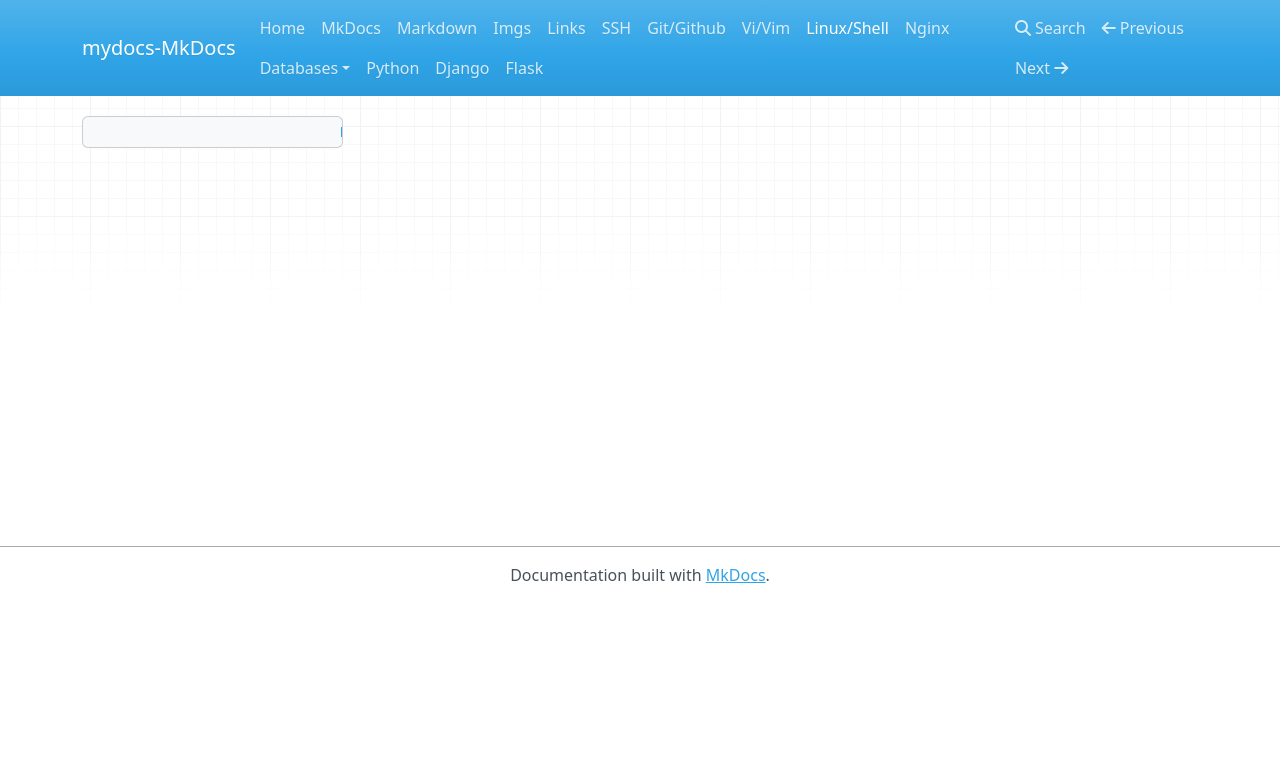
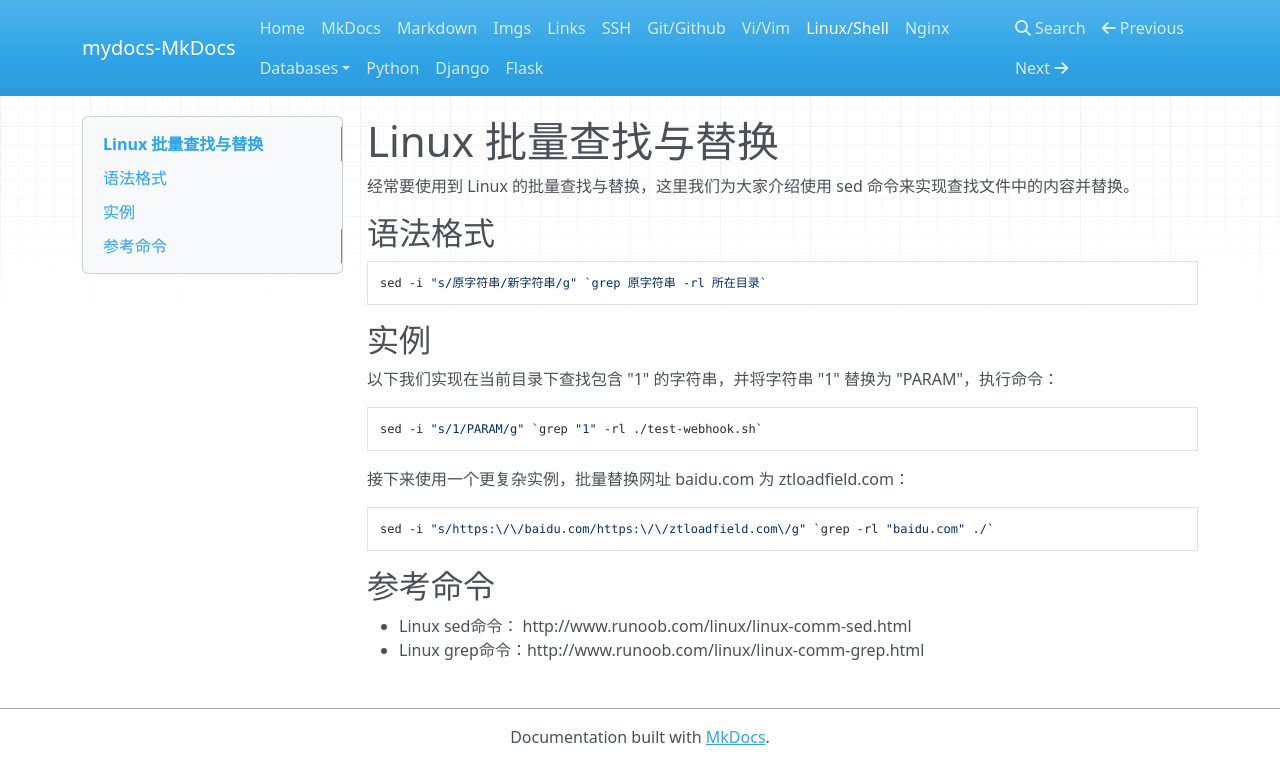
Before and after one commit to dick7/mydocs, an MkDocs documentation site: the page built from docs/linux-shell.md, in a window 1280 px wide. Shown: the top 784 px of the page. Built offline with MkDocs 1.6.1, drawn with Linux system fonts in a browser that asks for light colours; nearby versions of some CDN libraries.

Commit message:
add linux-shell.md sed

````diff
--- a/docs/linux-shell.md
+++ b/docs/linux-shell.md
@@ -1 +1,21 @@
-#
+# Linux 批量查找与替换
+
+经常要使用到 Linux 的批量查找与替换，这里我们为大家介绍使用 sed 命令来实现查找文件中的内容并替换。
+
+## 语法格式
+```
+sed -i "s/原字符串/新字符串/g" `grep 原字符串 -rl 所在目录`
+```
+## 实例
+
+以下我们实现在当前目录下查找包含 "1" 的字符串，并将字符串 "1" 替换为 "PARAM"，执行命令：
+```
+sed -i "s/1/PARAM/g" `grep "1" -rl ./test-webhook.sh`
+```
+接下来使用一个更复杂实例，批量替换网址 baidu.com 为 ztloadfield.com：
+```
+sed -i "s/https:\/\/baidu.com/https:\/\/ztloadfield.com\/g" `grep -rl "baidu.com" ./`
+```
+## 参考命令
+  -  Linux sed命令： http://www.runoob.com/linux/linux-comm-sed.html
+  -  Linux grep命令：http://www.runoob.com/linux/linux-comm-grep.html
````
